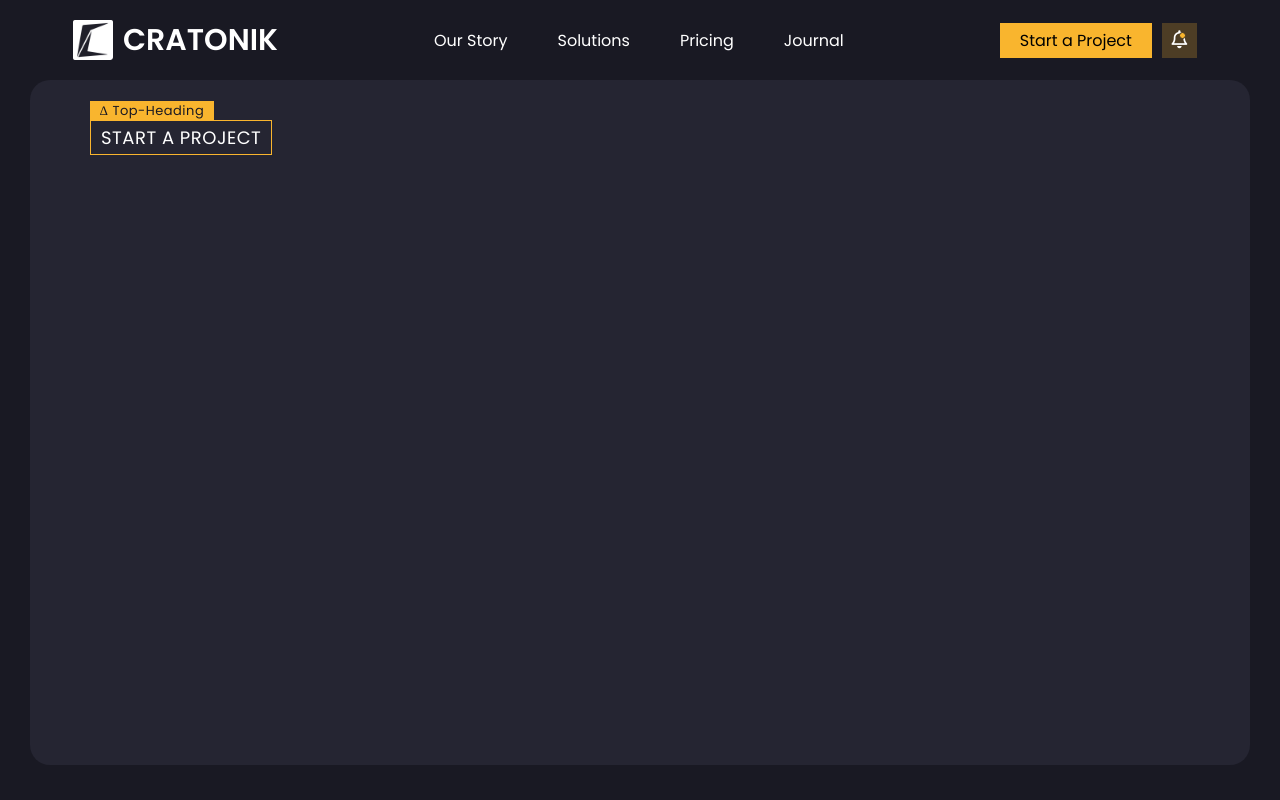
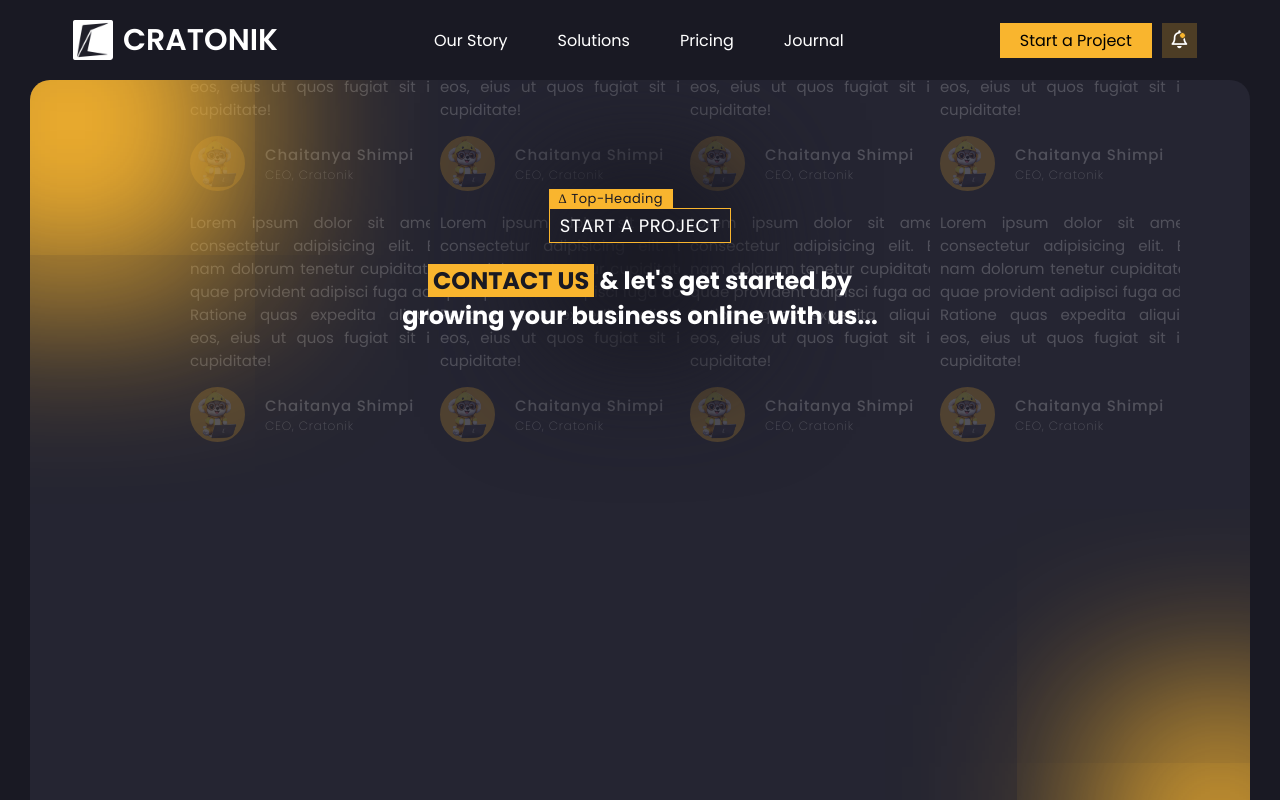
Before and after one commit to cratonik/cratonikWebsite, a React (Create React App) app: page /contact in a window 1280 px wide. Shown: the top 800 px of the page. Built offline with nearby package versions, Linux system fonts and the light colour scheme.

Commit message:
Working on the contact page hero section

```diff
--- a/src/components/Cursor/Cusor.jsx
+++ b/src/components/Cursor/Cusor.jsx
@@ -20,6 +20,11 @@ const Cursor = () => {
         }
 
         const handleMouseMove = (e) => {
+
+            if (!isFinite(e.clientX) || !isFinite(e.clientY)) {
+                return; // Exit early if coordinates are non-finite
+            }
+
             cursor.style.left = (e.clientX-18) + 'px';
             cursor.style.top = (e.clientY-17) + 'px';
             cursorF.style.left = (e.clientX-18) + 'px';
--- a/src/components/HeadingTitle/headingtitle.module.css
+++ b/src/components/HeadingTitle/headingtitle.module.css
@@ -22,3 +22,13 @@
     padding: 0 10px;
     color: #191923;
 }
+
+@media only screen and (width < 675px) {
+    .heading{
+        font-size: 14px;
+    }
+    .heading::before{
+        font-size: 11px;
+        top: -17px;
+    }
+}
--- /dev/null
+++ b/src/components/Testimonial/Testimonial.jsx
@@ -0,0 +1,27 @@
+import style from './testimonial.module.css'
+import person from '../../assets/image/CTA.png'
+
+const Testimonial = (props) => {
+
+    let personImage = props.img;
+
+    return(
+        <div className={style.testimonial}>
+            <p className={style.reviewMsg}>
+
+            {props.review}
+            </p>
+            <div className={style.testimonialPerson}>
+                <img src={person} className={style.testimonialPersonImage} alt="Cratonik Review"  />
+                <div className={style.testimonialPersonName}>
+                    {props.name}
+                    <div className={style.testimonialPersonTitle}>
+{props.title}                    </div>
+                </div>
+            </div>
+
+        </div>
+    )
+}
+
+export default Testimonial
--- /dev/null
+++ b/src/components/Testimonial/testimonial.module.css
@@ -0,0 +1,37 @@
+.testimonial{
+    width: 250px;
+    /* background-color: grey; */
+    padding: 10px;
+    overflow: hidden;
+}
+.testimonial p{
+    margin-bottom: 15px;
+    font-size: 15px;
+    text-align: justify;
+    display: block;
+    width: 250px;
+}
+.testimonialPerson{
+    display: flex;
+    align-items: center;
+}
+.testimonialPersonImage{
+    width: 55px;
+    height: 55px;
+    object-fit: contain;
+    border-radius: 50%;
+    background-color: var(--spot-color);
+    margin-right: 20px;
+    border: 2px solid var(--spot-color);
+}
+.testimonialPersonName{
+    font-size: 15px;
+    font-weight: 500;
+    letter-spacing: .8px;
+}
+.testimonialPersonTitle{
+    font-size: 12px;
+    font-weight: lighter;
+    letter-spacing: .8px;
+
+}
--- a/src/components/header/header.module.css
+++ b/src/components/header/header.module.css
@@ -12,6 +12,7 @@ header {
 	right: 0;
 	background: var(--primary-blue);
 	color: #fff;
+	z-index: 9999;
 }
 a{
 	cursor: none !important;
--- a/src/index.css
+++ b/src/index.css
@@ -54,11 +54,46 @@ main {
 	color: #fff;
 	background-color: var(--secondary-blue);
 	padding: 20px 60px;
-	min-height: calc(100vh - 115px);
+	min-height: calc(200vh - 115px);
 	overflow-x: hidden;
 	border-radius: 20px;
 	margin: 10px 30px;
 	margin-top: 80px;
+	position: relative;
+	z-index: 1;
+}
+
+main::before{
+	content: '';
+	position: absolute;
+	display: block;
+	top: 30px;
+	left: 30px;
+	width: 0;
+    height: 0;
+    background-color: none; /* Change this to the desired color */
+    border-radius: 50%; /* Makes the element circular */
+    box-shadow: 0 0 180px 180px var(--spot-color);
+	z-index: -1;
+}
+
+main::after{
+	content: '';
+	position: absolute;
+	display: block;
+	top: 50%;
+	right: 30px;
+	width: 0px;
+    height: 0px;
+    background-color: none; /* Change this to the desired color */
+    border-radius: 50%;
+	box-shadow: 0 0 180px 120px var(--spot-color);
+	z-index: -1;
+}
+@media only screen and (width < 1024px) {
+	main::after, main::before{
+		display: none;
+	}
 }
 
 @media only screen and (width < 580px) {
--- a/src/pages/contact/Contact.jsx
+++ b/src/pages/contact/Contact.jsx
@@ -1,10 +1,41 @@
 import React from 'react'
 import HeadingTitle from '../../components/HeadingTitle/HeadingTitle'
+import style from './contact.module.css'
+import Testimonial from '../../components/Testimonial/Testimonial'
+// import HollowButton from '../../components/hollowButton/HollowButton'
+// import BoldButton from '../../components/BoldButton/BoldButton'
 
 const Contact = () => {
   return (
     <main>
-      <HeadingTitle title="Start a Project"/>
+      <div className={style.ContactHeader}>
+        <div className={style.leftContactHeader}>
+          <HeadingTitle title="Start a Project"/>
+          <h2 className={style.contactme}>
+            <span>Contact Us</span> & let's get started by growing your business online with us...
+          </h2>
+          {/* <div className={style.contactHeadButtons}>
+            <HollowButton text="text"/>
+            <BoldButton text="Free 15-min Consult"/>
+          </div> */}
+        </div>
+        {/* <marquee className={style.moveTest}> */}
+        <div className={style.movingTestimonial}>
+          <Testimonial review="Lorem ipsum dolor sit amet consectetur adipisicing elit. Et nam dolorum tenetur cupiditate, quae provident adipisci fuga ad? Ratione quas expedita aliquid eos, eius ut quos fugiat sit id cupiditate!" img="../../assets/image/CTA.png" name="Chaitanya Shimpi" title="CEO, Cratonik"/>
+          <Testimonial review="Lorem ipsum dolor sit amet consectetur adipisicing elit. Et nam dolorum tenetur cupiditate, quae provident adipisci fuga ad? Ratione quas expedita aliquid eos, eius ut quos fugiat sit id cupiditate!" img="../../assets/image/CTA.png" name="Chaitanya Shimpi" title="CEO, Cratonik"/>
+          <Testimonial review="Lorem ipsum dolor sit amet consectetur adipisicing elit. Et nam dolorum tenetur cupiditate, quae provident adipisci fuga ad? Ratione quas expedita aliquid eos, eius ut quos fugiat sit id cupiditate!" img="../../assets/image/CTA.png" name="Chaitanya Shimpi" title="CEO, Cratonik"/>
+
+          <Testimonial review="Lorem ipsum dolor sit amet consectetur adipisicing elit. Et nam dolorum tenetur cupiditate, quae provident adipisci fuga ad? Ratione quas expedita aliquid eos, eius ut quos fugiat sit id cupiditate!" img="../../assets/image/CTA.png" name="Chaitanya Shimpi" title="CEO, Cratonik"/>
+        <Testimonial review="Lorem ipsum dolor sit amet consectetur adipisicing elit. Et nam dolorum tenetur cupiditate, quae provident adipisci fuga ad? Ratione quas expedita aliquid eos, eius ut quos fugiat sit id cupiditate!" img="../../assets/image/CTA.png" name="Chaitanya Shimpi" title="CEO, Cratonik"/>
+        <Testimonial review="Lorem ipsum dolor sit amet consectetur adipisicing elit. Et nam dolorum tenetur cupiditate, quae provident adipisci fuga ad? Ratione quas expedita aliquid eos, eius ut quos fugiat sit id cupiditate!" img="../../assets/image/CTA.png" name="Chaitanya Shimpi" title="CEO, Cratonik"/>
+        <Testimonial review="Lorem ipsum dolor sit amet consectetur adipisicing elit. Et nam dolorum tenetur cupiditate, quae provident adipisci fuga ad? Ratione quas expedita aliquid eos, eius ut quos fugiat sit id cupiditate!" img="../../assets/image/CTA.png" name="Chaitanya Shimpi" title="CEO, Cratonik"/>
+
+          <Testimonial review="Lorem ipsum dolor sit amet consectetur adipisicing elit. Et nam dolorum tenetur cupiditate, quae provident adipisci fuga ad? Ratione quas expedita aliquid eos, eius ut quos fugiat sit id cupiditate!" img="../../assets/image/CTA.png" name="Chaitanya Shimpi" title="CEO, Cratonik"/>
+        </div>
+        {/* </marquee> */}
+
+      </div>
+
     </main>
   )
 }
--- a/src/pages/contact/contact.module.css
+++ b/src/pages/contact/contact.module.css
@@ -0,0 +1,88 @@
+main{
+  z-index: 1;
+    padding: 20px 150px;
+}
+.ContactHeader{
+    height: 50vh;
+    /* background: url(https://source.unsplash.com/featured/300x201); */
+    background-repeat: no-repeat;
+    position: relative;
+}
+.leftContactHeader{
+    height: 40vh;
+    display: flex;
+    align-items: center;
+    justify-content: center;
+    flex-direction: column;
+
+    position: relative;
+}
+.leftContactHeader::before{
+    content: '';
+    position: absolute;
+    background-color: red;
+    width: 0;
+    height: 0;
+    display: block;
+    /* border-radius: 80%; */
+    box-shadow: 0 0 90px 0  var(--primary-blue),
+            0 0 40px 0 var(--primary-blue),
+            0 0 120px 100px var(--primary-blue);
+    z-index: -1;
+}
+
+
+.leftContactHeader .contactme{
+    width: 30rem;
+    text-align: center;
+}
+.leftContactHeader .contactme span{
+    background-color: var(--spot-color);
+    color: var(--primary-blue);
+    padding: 0 5px;
+    text-transform: uppercase;
+}
+
+.movingTestimonial{
+    display: flex;
+    position: absolute;
+    top: -150px;
+    right: -150px;
+    z-index: -2;
+    flex-direction: row;
+    flex-wrap: wrap;
+}
+.movingTestimonial {
+    opacity: .2;
+}
+@media only screen and (width < 675px) {
+    main{
+          padding: 20px;
+      }
+      .ContactHeader, .leftContactHeader{
+        height: 40vh;
+      }
+      .leftContactHeader .contactme{
+        font-size: 18px;
+        width: 80%;
+      }
+}
+
+@media only screen and (width < 400px){
+    .ContactHeader, .leftContactHeader{
+        height: 23vh;
+    }
+    .leftContactHeader .contactme{
+        font-size: 15px;
+        width: 90%;
+    }
+
+}
+
+@media only screen and (width < 1024px) {
+    .leftContactHeader::before{
+		display: none;
+        /* box-shadow: 0 0 180px 90px var(--spot-color); */
+
+	}
+}
--- a/src/variable.css
+++ b/src/variable.css
@@ -3,6 +3,8 @@
     --spot-hover: #ffd47e;
     --spot-light-hover: #f9b52e3b;
 
+    --spot-glow: #f9b52e75;
+
     --primary-blue: #191923;
     --secondary-blue: #252532;
 }
```
